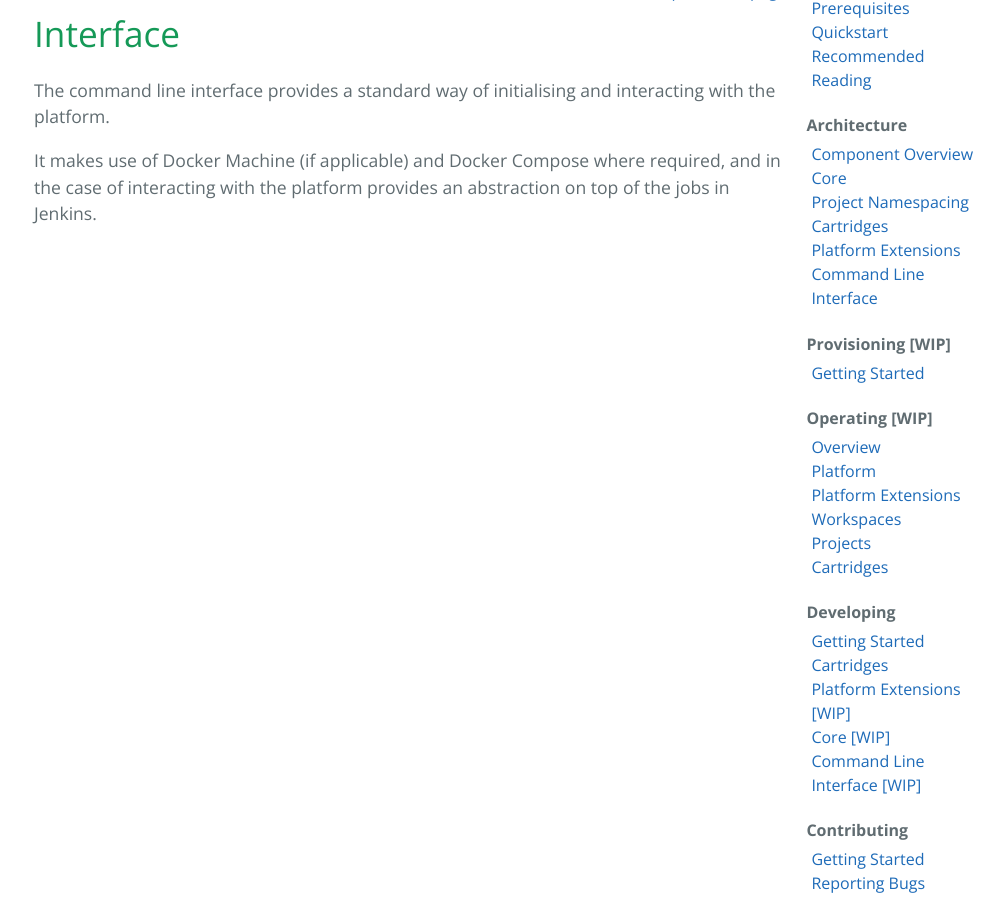
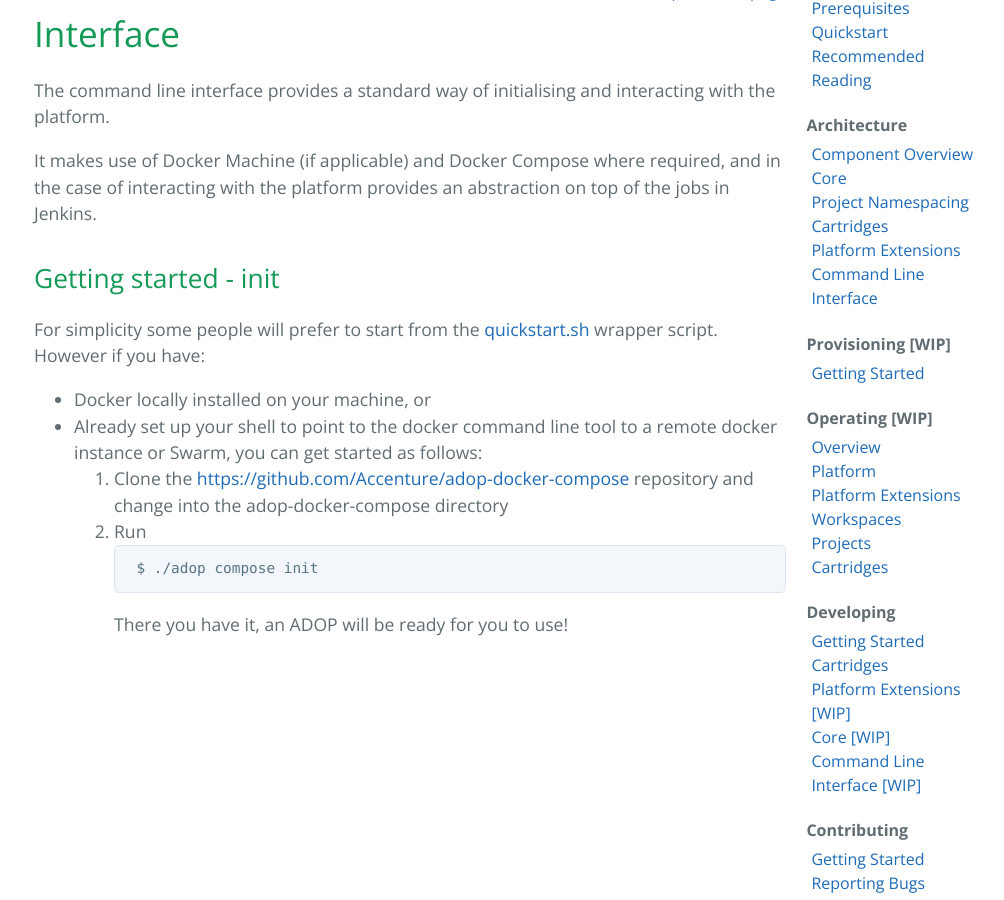
Before and after one commit to Accenture/adop-docker-compose, a Jekyll site: the page built from _docs/architecture/cli.md, in a window 1280 px wide and 900 px high, scrolled down 277 px. Shown: the whole window, without its empty margins (137-1141 px from the left). Built offline with Jekyll 4.4.1, drawn with Linux system fonts in a browser that asks for light colours.

Commit message:
Updating documentation for release 0.2.1

````diff
--- a/_docs/architecture/cli.md
+++ b/_docs/architecture/cli.md
@@ -8,3 +8,15 @@ permalink: /docs/architecture/cli/
 The command line interface provides a standard way of initialising and interacting with the platform.
 
 It makes use of Docker Machine (if applicable) and Docker Compose where required, and in the case of interacting with the platform provides an abstraction on top of the jobs in Jenkins.
+
+## Getting started - init
+For simplicity some people will prefer to start from the [quickstart.sh](/adop-docker-compose/docs/quickstart/) wrapper script.  However if you have:
+
+* Docker locally installed on your machine, or
+* Already set up your shell to point to the docker command line tool to a remote docker instance or Swarm, you can get started as follows:
+1. Clone the [https://github.com/Accenture/adop-docker-compose](https://github.com/Accenture/adop-docker-compose) repository and change into the adop-docker-compose directory
+2. Run
+```
+ $ ./adop compose init
+```
+There you have it, an ADOP will be ready for you to use!
````
Also changed, not shown: _docs/contributing/pull-requests.md (+6 -0 lines), _docs/prerequisites.md (+3 -0 lines), _docs/quickstart.md (+4 -2 lines), README.md.
